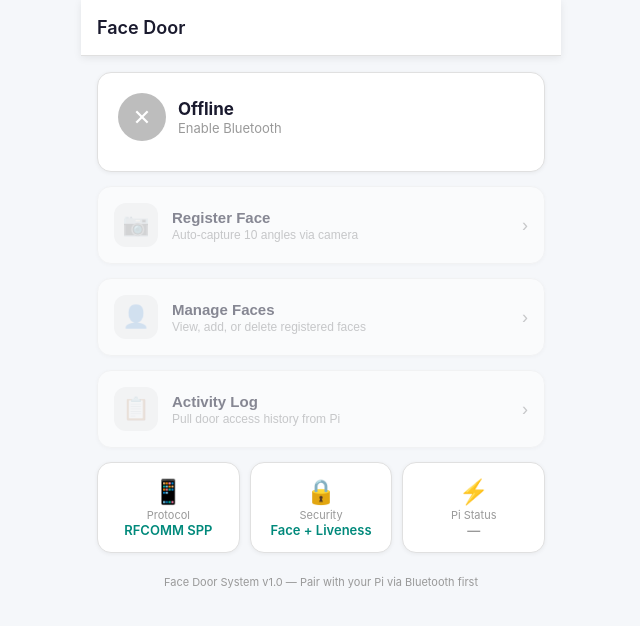
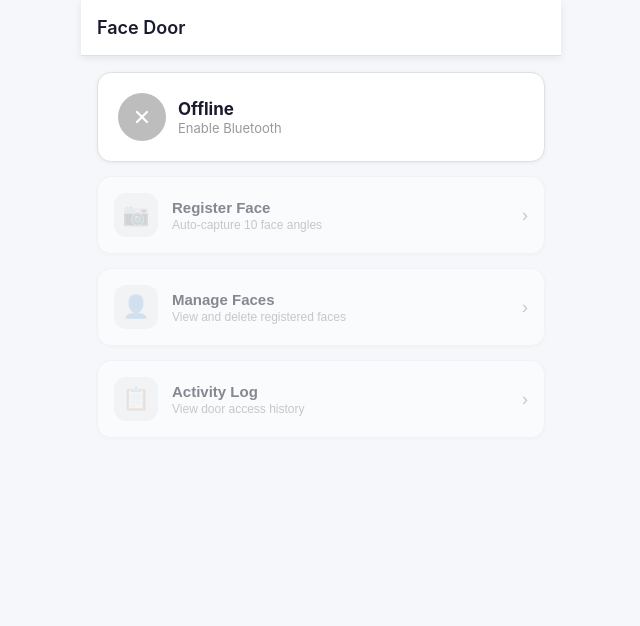
Before and after one commit to FireFlyDeveloper/face-door-app, a React (Vite) app: page / in a window 1280 px wide. Shown: the top 626 px of the page, without its empty margins (319-959 px from the left). Built offline with nearby package versions, Linux system fonts and the light colour scheme.

Commit message:
chore: clean home UI for thesis — remove tech details

```diff
--- a/src/pages/Home.tsx
+++ b/src/pages/Home.tsx
@@ -15,13 +15,8 @@ const CARD: React.CSSProperties = {
 };
 
 export default function Home({ onNavigate, bt }: HomeProps) {
-
-  // Auto-RSSI polling handled inside useBluetooth now
-
-  const devName = bt.connectedDevice?.name || bt.connectedDevice?.address;
   const nearbyOk = bt.status === 'connected' && bt.isNearby !== false;
 
-  // ── Action buttons ────────────────────────────────────────────────────
   function Action({ icon, title, desc, page, disabled }: {
     icon: string; title: string; desc: string; page: Page; disabled?: boolean;
   }) {
@@ -57,7 +52,7 @@ export default function Home({ onNavigate, bt }: HomeProps) {
 
       <div style={{ padding: 16, display: 'flex', flexDirection: 'column', gap: 14 }}>
 
-        {/* ── Status Card ─────────────────────────────────────────────── */}
+        {/* ── Status ──────────────────────────────────────────────────── */}
         <div style={{
           ...CARD, border: `1px solid ${theme.border}`,
           background: bt.status === 'connected'
@@ -68,8 +63,7 @@ export default function Home({ onNavigate, bt }: HomeProps) {
                 ? 'linear-gradient(135deg, #ffebee 0%, #fce4ec 100%)'
                 : theme.card,
         }}>
-          {/* Top row: icon + status */}
-          <div style={{ display: 'flex', alignItems: 'center', gap: 12, marginBottom: 10 }}>
+          <div style={{ display: 'flex', alignItems: 'center', gap: 12 }}>
             <div style={{
               width: 48, height: 48, borderRadius: 24,
               background: bt.status === 'connected' ? '#00c853' :
@@ -90,7 +84,7 @@ export default function Home({ onNavigate, bt }: HomeProps) {
                  bt.status === 'error' ? 'Disconnected' : 'Offline'}
               </div>
               <div style={{ fontSize: 13, color: theme.textMuted, marginTop: 1 }}>
-                {bt.status === 'connected' ? devName :
+                {bt.status === 'connected' ? 'Door Pi' :
                  bt.status === 'connecting' ? 'Connecting to Pi...' :
                  bt.status === 'error' ? bt.error || 'Connection lost' :
                  'Enable Bluetooth'}
@@ -106,19 +100,9 @@ export default function Home({ onNavigate, bt }: HomeProps) {
             )}
           </div>
 
-          {/* RSSI bar */}
+          {/* Signal bar */}
           {bt.status === 'connected' && bt.rssi !== null && (
-            <div>
-              <div style={{
-                display: 'flex', justifyContent: 'space-between', alignItems: 'center',
-                marginBottom: 4,
-              }}>
-                <span style={{ fontSize: 11, color: theme.textMuted }}>Signal</span>
-                <span style={{
-                  fontSize: 12, fontWeight: 700,
-                  color: bt.isNearby ? theme.success : theme.warning,
-                }}>{bt.rssi} dBm</span>
-              </div>
+            <div style={{ marginTop: 10 }}>
               <div style={{
                 height: 6, borderRadius: 3, background: '#e0e0e0', overflow: 'hidden',
               }}>
@@ -130,15 +114,14 @@ export default function Home({ onNavigate, bt }: HomeProps) {
                     : 'linear-gradient(90deg, #ff8f00, #ffd740)',
                 }} />
               </div>
-              {!bt.isNearby && bt.rssi !== null && (
+              {!bt.isNearby && (
                 <div style={{ fontSize: 11, color: theme.warning, marginTop: 4 }}>
-                  📡 Move closer to the door
+                  Move closer to the door
                 </div>
               )}
             </div>
           )}
 
-          {/* Retry button on error */}
           {bt.status === 'error' && bt.lastMac && (
             <button onClick={() => bt.connect(bt.lastMac!)}
               style={{
@@ -151,60 +134,15 @@ export default function Home({ onNavigate, bt }: HomeProps) {
           )}
         </div>
 
-        {/* ── Action Grid ─────────────────────────────────────────────── */}
+        {/* ── Actions ─────────────────────────────────────────────────── */}
         <Action icon="📷" title="Register Face"
-          desc="Auto-capture 10 angles via camera"
-          page="register" disabled={!nearbyOk} />
+          desc="Auto-capture 10 face angles" page="register" disabled={!nearbyOk} />
 
         <Action icon="👤" title="Manage Faces"
-          desc="View, add, or delete registered faces"
-          page="faces" disabled={!nearbyOk} />
+          desc="View and delete registered faces" page="faces" disabled={!nearbyOk} />
 
         <Action icon="📋" title="Activity Log"
-          desc="Pull door access history from Pi"
-          page="log" disabled={bt.status !== 'connected'} />
-
-        {/* ── Quick Status Tiles ──────────────────────────────────────── */}
-        <div style={{ display: 'flex', gap: 10 }}>
-          <div style={{
-            ...CARD, flex: 1, textAlign: 'center', padding: '14px 10px',
-            border: `1px solid ${theme.border}`,
-          }}>
-            <div style={{ fontSize: 24, marginBottom: 2 }}>📱</div>
-            <div style={{ fontSize: 11, color: theme.textMuted }}>Protocol</div>
-            <div style={{ fontSize: 13, fontWeight: 600, color: theme.accentText }}>
-              RFCOMM SPP
-            </div>
-          </div>
-          <div style={{
-            ...CARD, flex: 1, textAlign: 'center', padding: '14px 10px',
-            border: `1px solid ${theme.border}`,
-          }}>
-            <div style={{ fontSize: 24, marginBottom: 2 }}>🔒</div>
-            <div style={{ fontSize: 11, color: theme.textMuted }}>Security</div>
-            <div style={{ fontSize: 13, fontWeight: 600, color: theme.accentText }}>
-              Face + Liveness
-            </div>
-          </div>
-          <div style={{
-            ...CARD, flex: 1, textAlign: 'center', padding: '14px 10px',
-            border: `1px solid ${theme.border}`,
-          }}>
-            <div style={{ fontSize: 24, marginBottom: 2 }}>⚡</div>
-            <div style={{ fontSize: 11, color: theme.textMuted }}>Pi Status</div>
-            <div style={{
-              fontSize: 13, fontWeight: 600,
-              color: bt.status === 'connected' ? theme.success : theme.textMuted,
-            }}>
-              {bt.status === 'connected' ? 'Online' : '—'}
-            </div>
-          </div>
-        </div>
-
-        {/* ── Info Footer ──────────────────────────────────────────────── */}
-        <div style={{ textAlign: 'center', padding: '8px 0 20px', fontSize: 11, color: theme.textMuted }}>
-          Face Door System v1.0 — Pair with your Pi via Bluetooth first
-        </div>
+          desc="View door access history" page="log" disabled={bt.status !== 'connected'} />
       </div>
     </div>
   );
```
